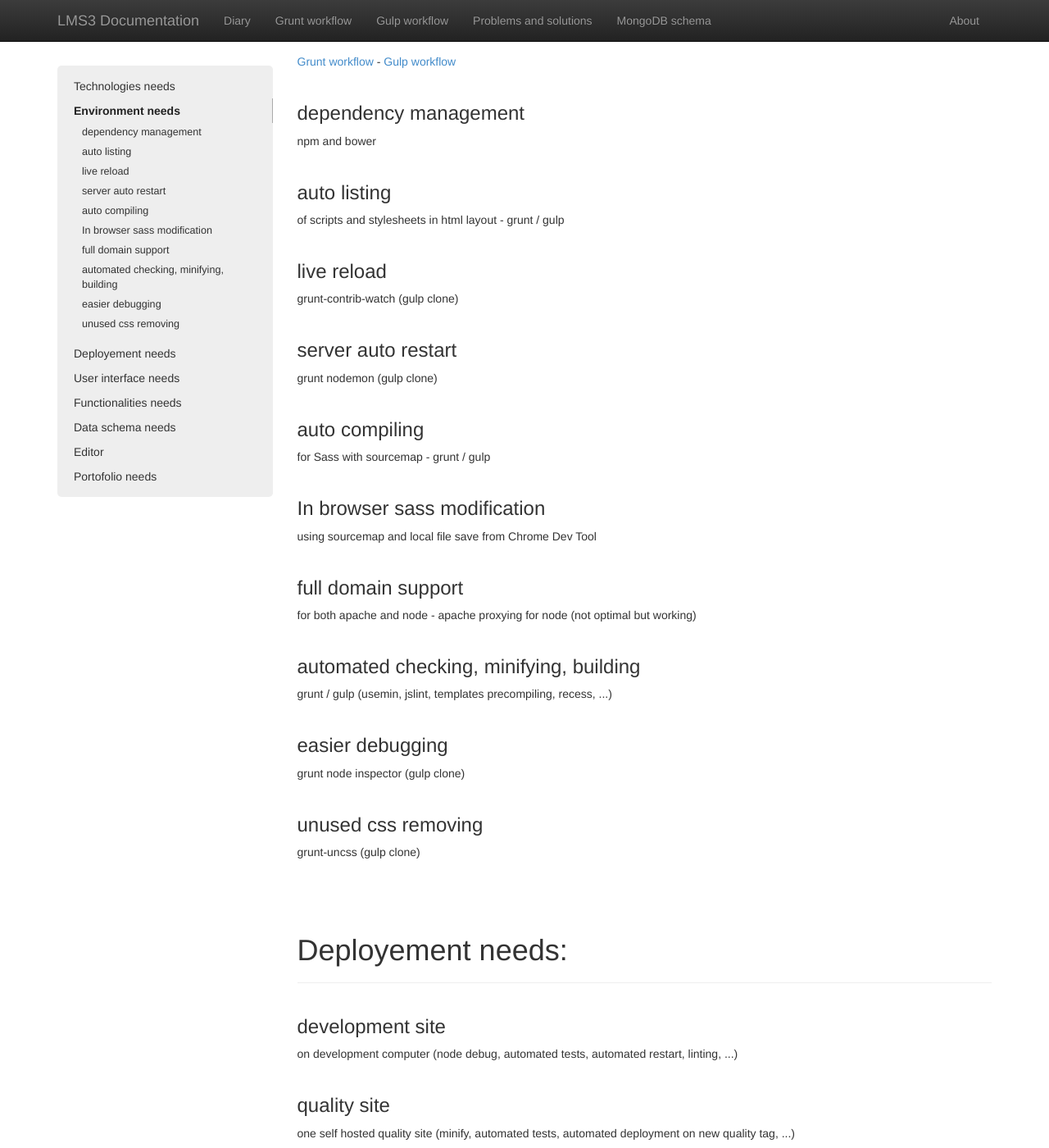
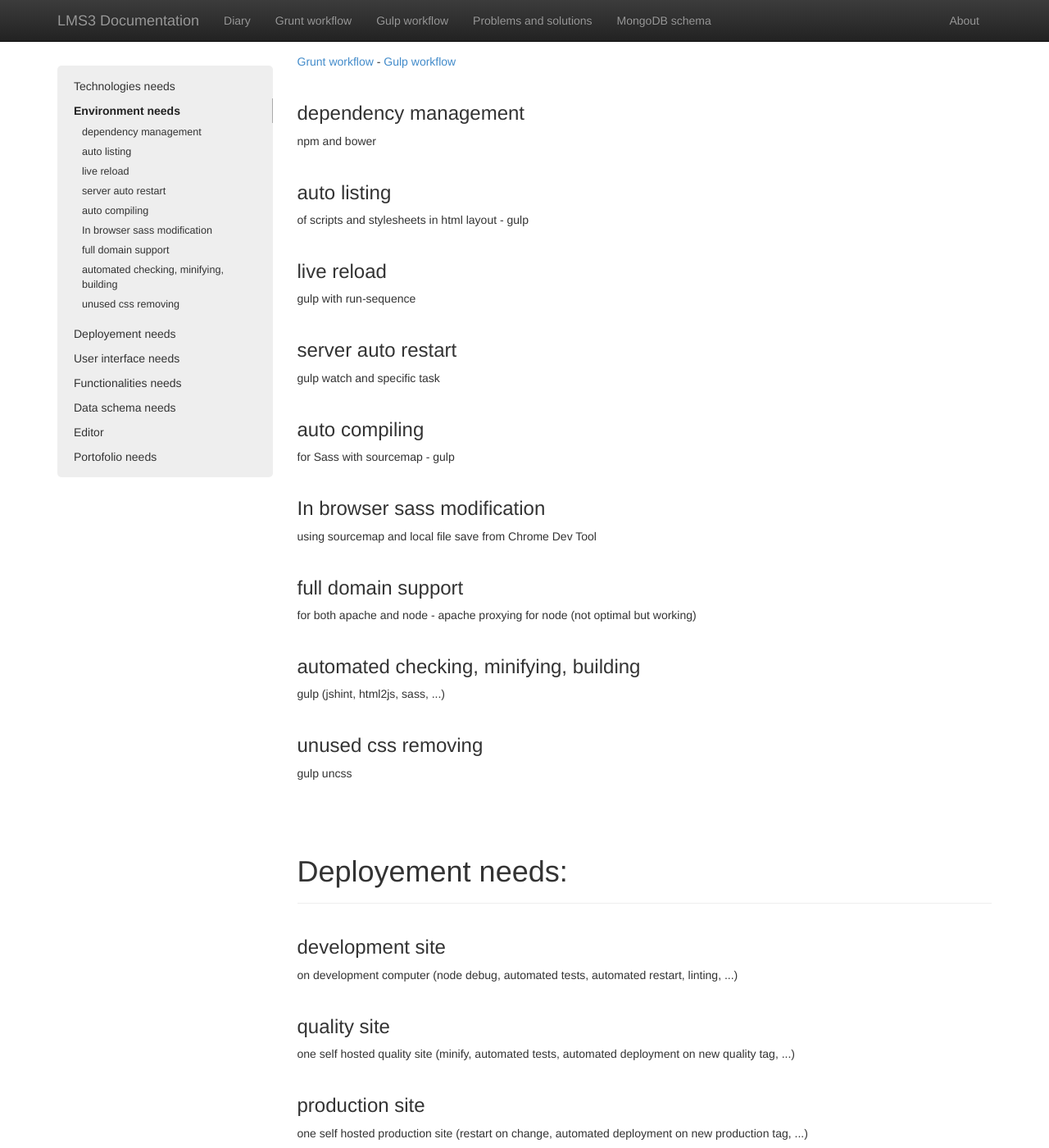
Before and after one commit to gmoulin/lms3, a Jekyll site: the page built from index.html, in a window 1280 px wide and 1400 px high, scrolled down 1155 px. Shown: the whole window at 82% size. Built offline with Jekyll 4.4.1, drawn with Linux system fonts in a browser that asks for light colours; nearby versions of some CDN libraries; some of the changed text lies outside the part shown.

```diff
--- a/index.html
+++ b/index.html
@@ -56,16 +56,16 @@ title: LMS3 Documentation
 	<p>npm and bower</p>
 
 	<h3 id="auto-listing">auto listing</h3>
-	<p>of scripts and stylesheets in html layout - grunt / gulp</p>
+	<p>of scripts and stylesheets in html layout - gulp</p>
 
 	<h3 id="live-reload">live reload</h3>
-	<p>grunt-contrib-watch (gulp clone)</p>
+	<p>gulp with run-sequence</p>
 
 	<h3 id="auto-restart">server auto restart</h3>
-	<p>grunt nodemon (gulp clone)</p>
+	<p>gulp watch and specific task</p>
 
 	<h3 id="auto-compiling">auto compiling</h3>
-	<p>for Sass with sourcemap - grunt / gulp</p>
+	<p>for Sass with sourcemap - gulp</p>
 
 	<h3 id="in-browser-sass-modification">In browser sass modification</h3>
 	<p>using sourcemap and local file save from Chrome Dev Tool</p>
@@ -74,13 +74,10 @@ title: LMS3 Documentation
 	<p>for both apache and node - apache proxying for node (not optimal but working)</p>
 
 	<h3 id="build-automation">automated checking, minifying, building</h3>
-	<p>grunt / gulp (usemin, jslint, templates precompiling, recess, ...)</p>
-
-	<h3 id="easier-debugging">easier debugging</h3>
-	<p>grunt node inspector (gulp clone)</p>
+	<p>gulp (jshint, html2js, sass, ...)</p>
 
 	<h3 id="dry-css">unused css removing</h3>
-	<p>grunt-uncss (gulp clone)</p>
+	<p>gulp uncss</p>
 </div>
 <!--/Environment needs -->
 
@@ -107,7 +104,7 @@ title: LMS3 Documentation
 		<br><br>
 		A client folder for angular files, sass stylesheets, fontend tests files, ...<br>
 		A server folder for node files, backend tests files, ...<br>
-		A public folder for images, compiled templates, scripts and stylesheets, filed mainly by grunt / gulp.<br>
+		A public folder for images, compiled templates, scripts and stylesheets, filled mainly by gulp.<br>
 		A bower_components and a node_modules folders for third party components.<br>
 		<br>
 		The public folder will be the publication folder for the 3 environments.
@@ -143,6 +140,9 @@ title: LMS3 Documentation
 	<p>more media categories (TV series)</p>
 	<p>annotation by saga</p>
 	<p>cross category saga</p>
+	<p>link with plex datas</p>
+	<p>build movies list from plex data</p>
+	<p>build tv shows list from plex data</p>
 </div>
 <!--/Functionalities needs -->
 
```
Also changed, not shown: diary.html (+11 -0 lines).
